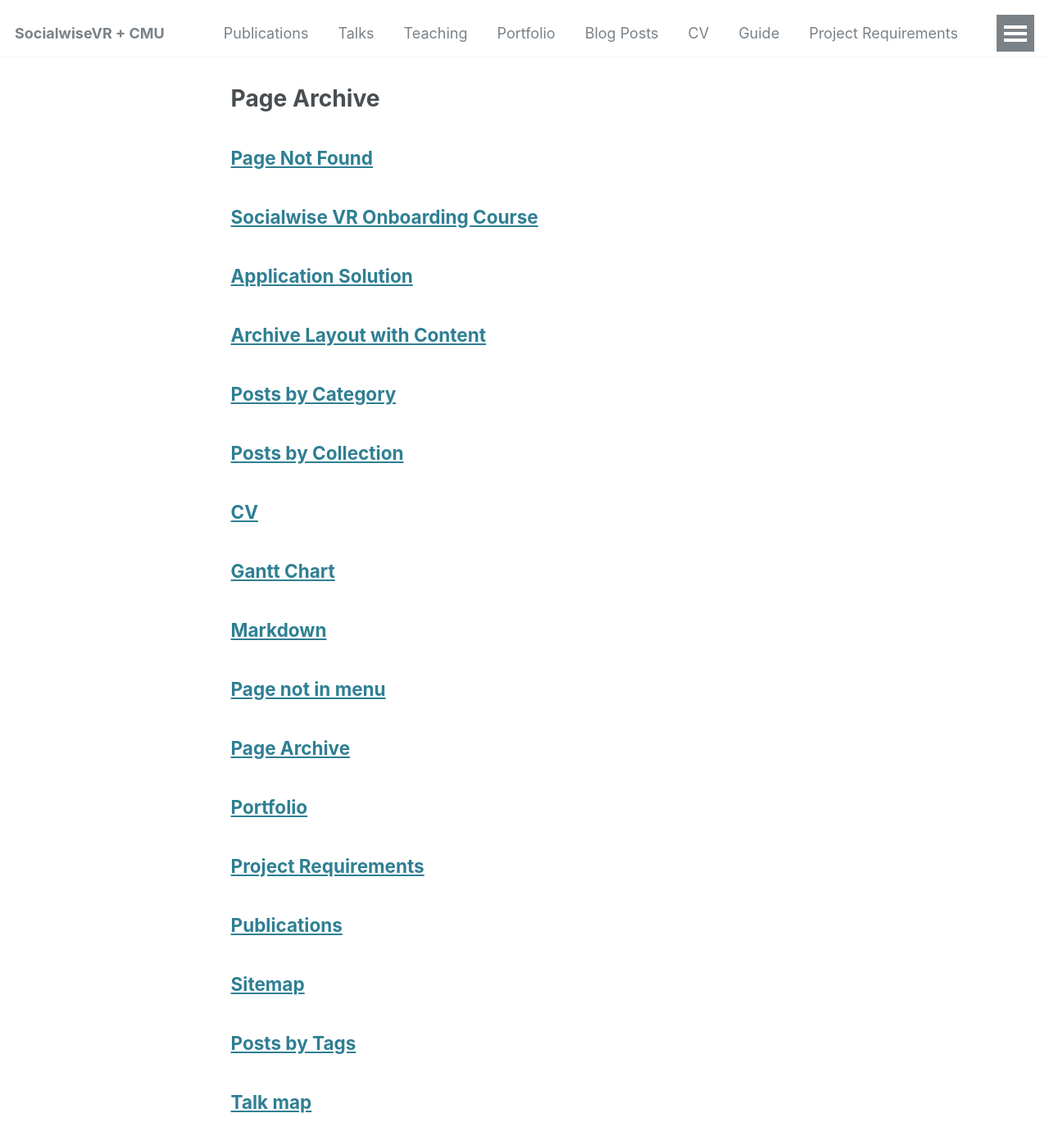
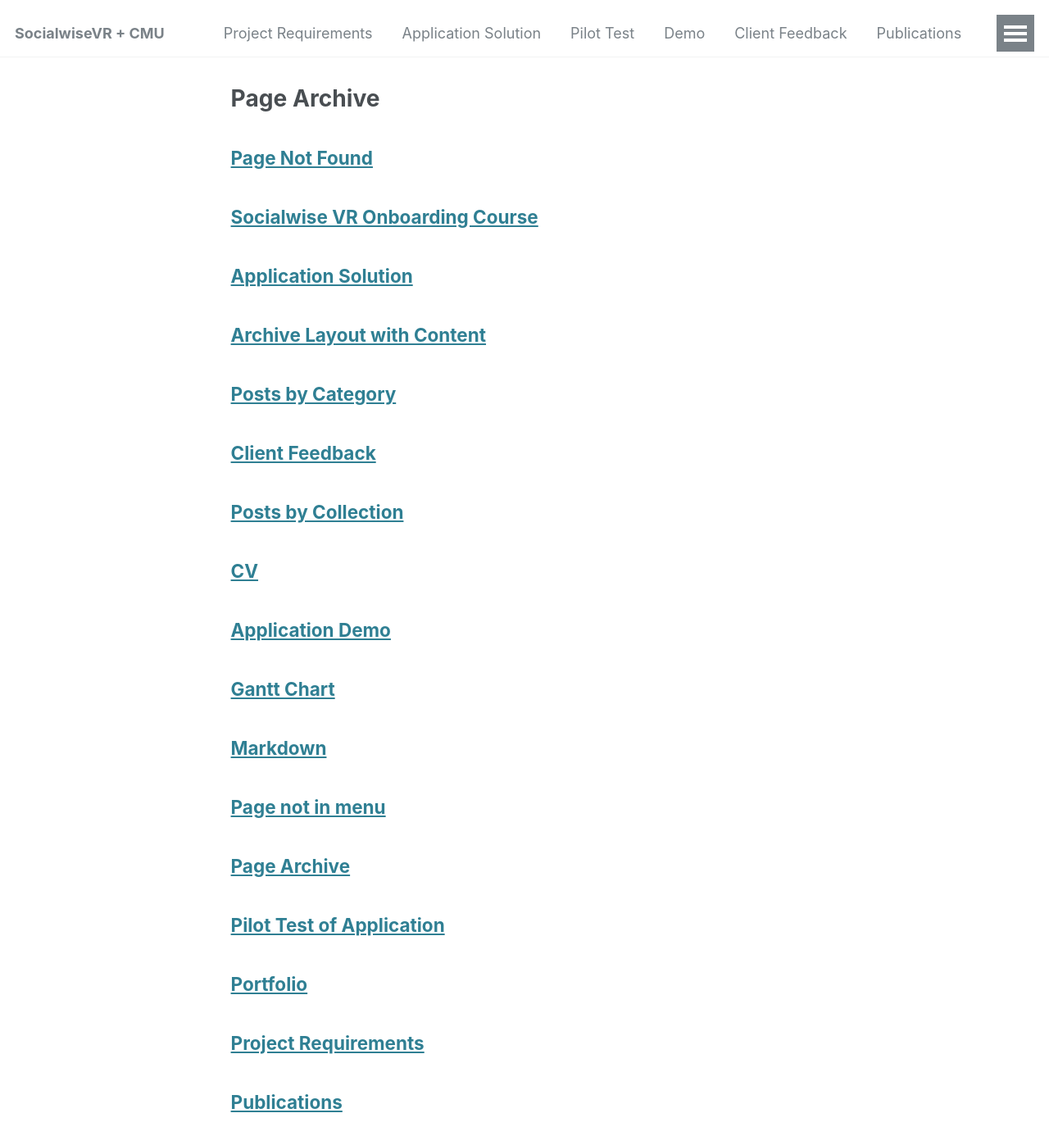
Before and after one commit to SocialwiseVR-CMU/socialwisevr-cmu.github.io, a Jekyll site: the page built from _pages/page-archive.html, in a window 1280 px wide and 1400 px high. Shown: the top 1397 px of the window at 82% size. Built offline with Jekyll 4.4.1, drawn with Linux system fonts in a browser that asks for light colours.

Commit message:
client feedback, demo, pilot test

```diff
--- a/_data/navigation.yml
+++ b/_data/navigation.yml
@@ -5,6 +5,21 @@
 # prevent it from being included in the site.
 
 main:
+  - title: "Project Requirements"
+    url: /req/
+
+  - title: "Application Solution"
+    url: /solution/
+
+  - title: "Pilot Test"
+    url: /pilot-test/
+
+  - title: "Demo"
+    url: /demo/
+
+  - title: "Client Feedback"
+    url: /client-feedback/
+
   - title: "Publications"
     url: /publications/
 
@@ -25,9 +40,3 @@ main:
 
   - title: "Guide"
     url: /markdown/
-
-  - title: "Project Requirements"
-    url: /req/
-
-  - title: "Application Solution"
-    url: /solution/
```
Also changed, not shown: _pages/client-feedback.md (added, +12 -0 lines), _pages/demo.md (added, +29 -0 lines), _pages/pilot-test.md (added, +35 -0 lines).
